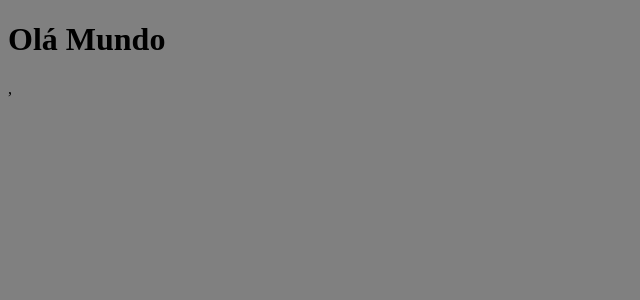
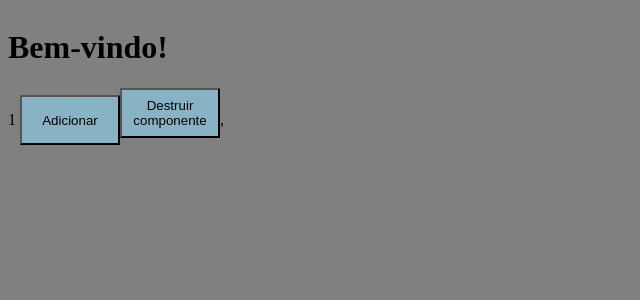
Before and after one commit to V1nnys/Angular, an Angular app in the folder Angular2+/meu-projeto-udemy/: page / in a window 1280 px wide. Shown: the top 300 px of the page, without its empty margins (0-640 px from the left). Built offline with nearby package versions, Linux system fonts and the light colour scheme.

Commit message:
angular.cicles
DoCheck,
  AfterContentInit,
  AfterContentChecked,
  AfterViewInit,
  AfterViewChecked

```diff
--- a/Angular2+/meu-projeto-udemy/src/app/app.component.ts
+++ b/Angular2+/meu-projeto-udemy/src/app/app.component.ts
@@ -1,21 +1,63 @@
-import { Component } from '@angular/core';
+import { Component, OnInit, DoCheck,
+  AfterContentInit,
+  AfterContentChecked,
+  AfterViewInit,
+  AfterViewChecked } from '@angular/core';
+
+/*
+  DoCheck,
+  AfterContentInit,
+  AfterContentChecked,
+  AfterViewInit,
+  AfterViewChecked
+*/
 
 @Component({
   selector: 'app-root',
   template: `
-    <app-title title="Olá Mundo"></app-title>
+    <app-title *ngIf="destruir"></app-title>
+    {{valor}}
+    <button (click)="adicionar()">Adicionar</button>
+    <button (click)="destruirComponent()">Destruir componente</button>
     <router-outlet></router-outlet>,
   `
 })
-export class AppComponent {
+export class AppComponent implements OnInit, DoCheck,
+AfterContentInit,
+AfterContentChecked,
+AfterViewInit,
+AfterViewChecked{
+
+  public valor: number = 1;
 
   constructor() {}
 
-  ngOnInit(): void {
-    setTimeout(()=> {
-      console.log(1)
-    }, 5000)
+  public adicionar(): number{
+    return this.valor += 1;
+  }
 
-  };
+  ngOnInit(): void {};
+
+  ngDoCheck(): void {
+    console.log("ngDoCheck")
+  }
+  ngAfterContentInit(): void {
+    console.log("ngAfterContentInit");
+  }
+  ngAfterContentChecked(): void {
+    console.log("ngAfterContentChecked");
+  }
+  ngAfterViewInit(): void {
+    console.log("ngAfterViewInit");
+  }
+  ngAfterViewChecked(): void {
+    console.log("AfterViewChecked");
+  }
+
+  public destruir: boolean = true;
+
+  public destruirComponent() {
+    this.destruir = false;
+  }
 
 }
--- a/Angular2+/meu-projeto-udemy/src/app/title/title.component.ts
+++ b/Angular2+/meu-projeto-udemy/src/app/title/title.component.ts
@@ -1,11 +1,11 @@
-import { Component, Input, OnChanges, OnInit, SimpleChanges } from '@angular/core';
+import { Component, Input, OnChanges, OnDestroy, OnInit, SimpleChanges } from '@angular/core';
 
 @Component({
   selector: 'app-title',
   templateUrl: './title.component.html',
   styleUrls: ['./title.component.scss']
 })
-export class TitleComponent implements OnInit, OnChanges {
+export class TitleComponent implements OnInit, OnChanges, OnDestroy {
 
   @Input() public title:string = "Bem-vindo!";
 
@@ -14,7 +14,10 @@ export class TitleComponent implements OnInit, OnChanges {
   ngOnInit(): void {}
 
   ngOnChanges(): void {
-    alert("Foi alterado com sucesso.")
+  }
+
+  ngOnDestroy(): void {
+    console.log("Componente destruído.")
   }
 
 }
--- a/Angular2+/meu-projeto-udemy/src/scss/index.scss
+++ b/Angular2+/meu-projeto-udemy/src/scss/index.scss
@@ -1,3 +1,12 @@
 body {
     background: grey;
+    display: flex;
+    flex-direction: column;
 }
+
+button {
+    width: 100px;
+    height: 50px;
+    text-align: center;
+    background-color: rgb(135, 179, 196);
+}
```
